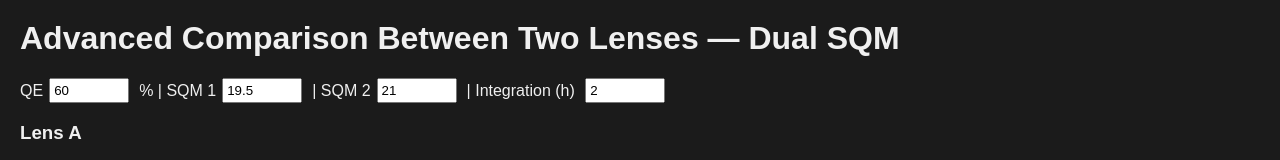
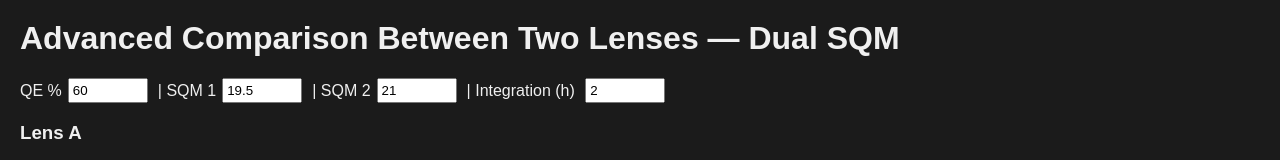
Before and after one commit to RikyPate/dual-sqm-tool, a plain HTML site: page index.html in a window 1280 px wide. Shown: the top 160 px of the page. Drawn offline with nearby package versions, Linux system fonts and the light colour scheme.

Commit message:
Update index.html

```diff
--- a/index.html
+++ b/index.html
@@ -57,7 +57,7 @@ hr{border:none;border-top:2px dashed #666;margin:40px 0}
 
 <!-- === PARAMETRI GLOBALI =========================================== -->
 <div class="flex">
-  QE <input id="qe"  type="number" value="60" min="1"  max="100" step="1"> % |
+  QE % <input id="qe"  type="number" value="60" min="1"  max="100" step="1"> |
   SQM 1 <input id="sqm1" type="number" value="19.5" step="0.1" min="18" max="22.5"> |
   SQM 2 <input id="sqm2" type="number" value="21"   step="0.1" min="18" max="22.5"> |
   Integration (h)&nbsp;<input id="integ" type="number" value="2" step="0.1" min="0.1">
```
